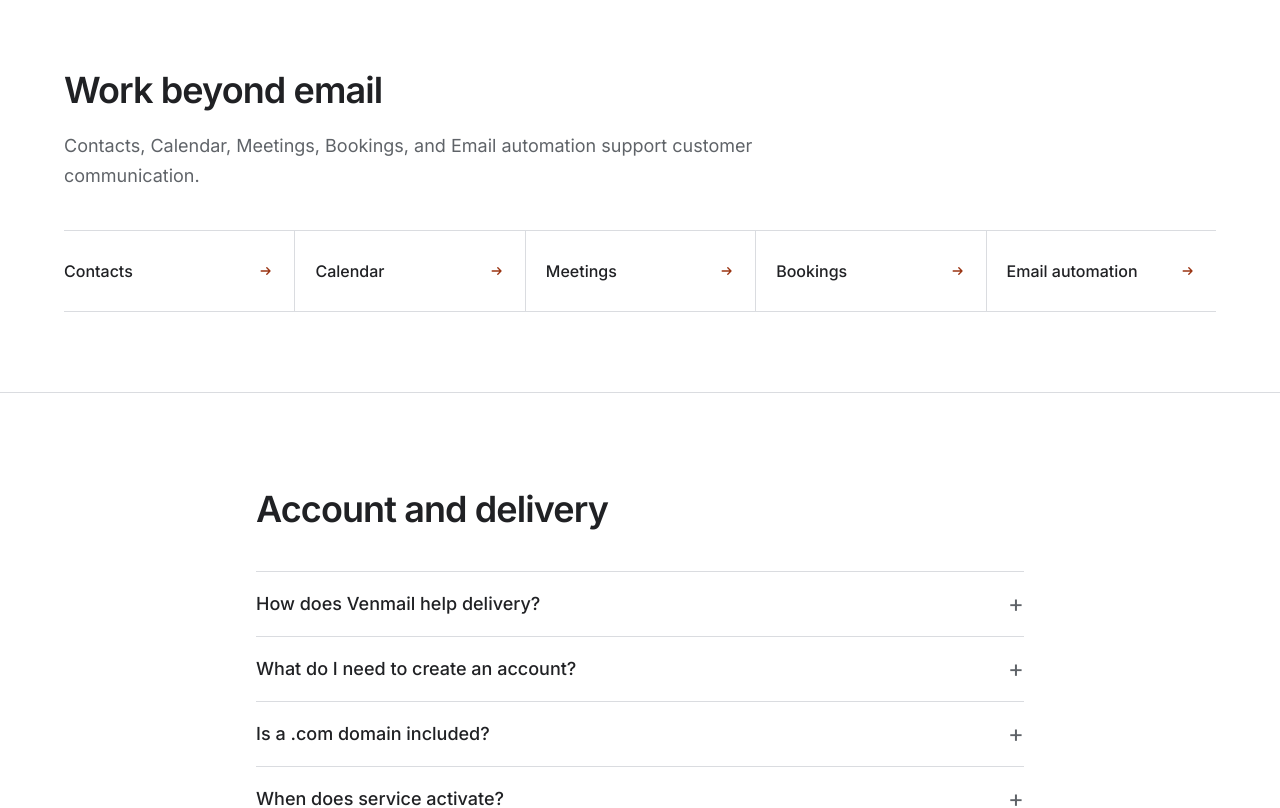
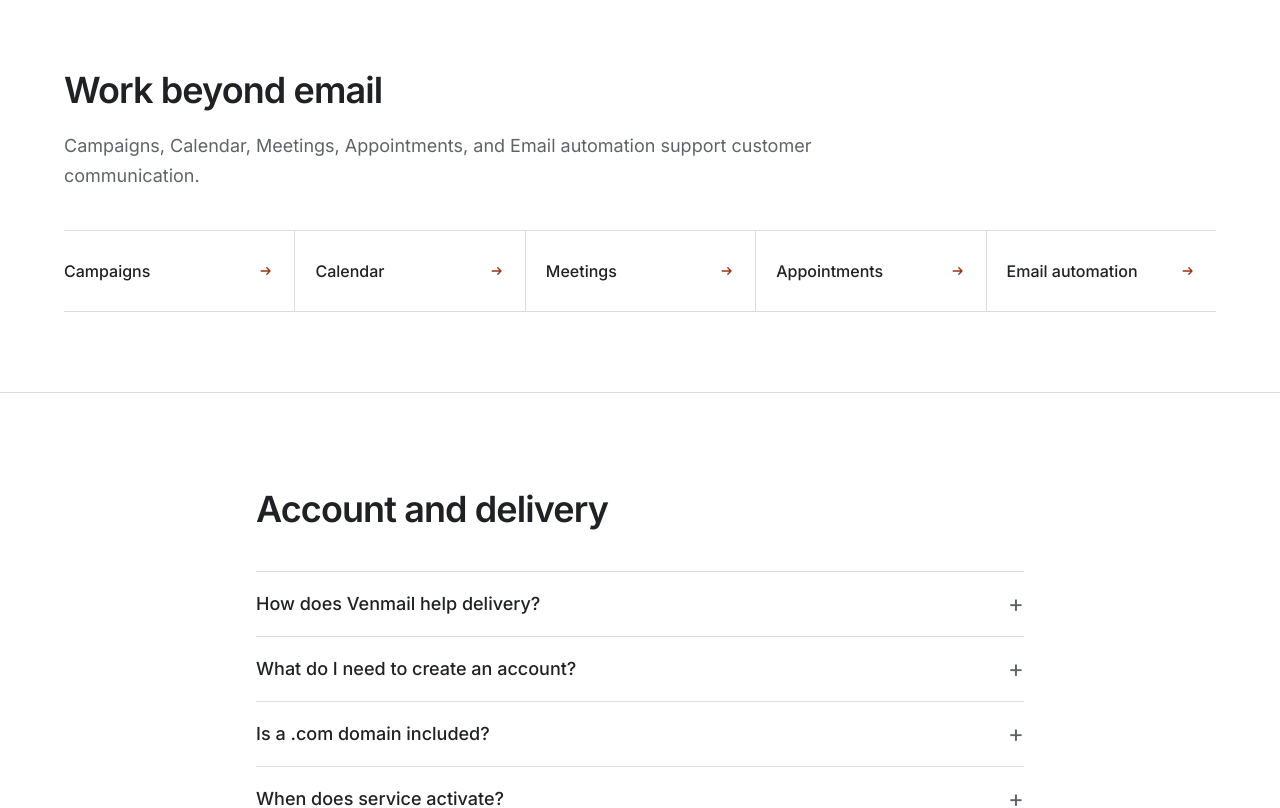
Before and after one commit to VenMail/landing_cms, a Next.js app: page / in a window 1280 px wide. Shown: the part 5040-5848 px from the top of the page. Built offline with nearby package versions, Linux system fonts and the light colour scheme; no server answers.

Commit message:
Rename homepage links to Campaigns and Appointments

```diff
--- a/scripts/verify-landing-export.mjs
+++ b/scripts/verify-landing-export.mjs
@@ -90,7 +90,10 @@
 assert.ok(homepage.indexOf('Plans that fit your team') < homepage.indexOf('Filter unwanted incoming mail'), 'homepage: pricing follows primary use cases');
 for (const plan of ['standard', 'business']) assert.ok(homepage.includes(`type=business&amp;plan=${plan}`), `homepage: ${plan} signup intent rendered`);
 assert.ok(homepage.includes('/request-quote'), 'homepage: migration and enterprise quote linked');
-for (const route of ['contacts', 'calendar', 'meeting', 'booking', 'email-automation']) {
+assert.ok(homepage.includes('/solutions/marketing'), 'homepage: campaigns linked');
+assert.ok(homepage.includes('>Campaigns</span>'), 'homepage: Campaigns label rendered');
+assert.ok(homepage.includes('>Appointments</span>'), 'homepage: Appointments label rendered');
+for (const route of ['calendar', 'meeting', 'booking', 'email-automation']) {
   assert.ok(homepage.includes(`/product/${route}`), `homepage: ${route} linked`);
 }
 assert.ok(!/webhook|Bring your own storage|BYOS/i.test(homepage), 'homepage: unsupported API and storage claims absent');
--- a/src/components/home/MailFirstFooter.jsx
+++ b/src/components/home/MailFirstFooter.jsx
@@ -6,9 +6,9 @@
   ['Products', [
     ['Mail', '/product/mail'],
     ['Calendar', '/product/calendar'],
-    ['Contacts', '/product/contacts'],
+    ['Campaigns', '/solutions/marketing'],
     ['Meetings', '/product/meeting'],
-    ['Bookings', '/product/booking'],
+    ['Appointments', '/product/booking'],
     ['Email automation', '/product/email-automation'],
     ['Email-to-Action', '/product/email-to-action'],
   ]],
--- a/src/pages/index.jsx
+++ b/src/pages/index.jsx
@@ -46,10 +46,10 @@
 ];
 
 const suiteItems = [
-  ['Contacts', '/product/contacts'],
+  ['Campaigns', '/solutions/marketing'],
   ['Calendar', '/product/calendar'],
   ['Meetings', '/product/meeting'],
-  ['Bookings', '/product/booking'],
+  ['Appointments', '/product/booking'],
   ['Email automation', '/product/email-automation'],
 ];
 
@@ -265,7 +265,7 @@
           <div className="mx-auto max-w-6xl">
             <div className="max-w-3xl">
               <h2 className="text-4xl font-semibold leading-[1.15] tracking-[-0.025em]">Work beyond email</h2>
-              <p className="mt-5 text-lg leading-[1.65] text-[#5f6368]">Contacts, Calendar, Meetings, Bookings, and Email automation support customer communication.</p>
+              <p className="mt-5 text-lg leading-[1.65] text-[#5f6368]">Campaigns, Calendar, Meetings, Appointments, and Email automation support customer communication.</p>
             </div>
             <div className="mt-10 grid border-y border-[#dadce0] sm:grid-cols-2 lg:grid-cols-5">
               {suiteItems.map(([label, href], index) => (
```
Also changed, not shown: 1 other file (tests, documents, lock files or other folders).
